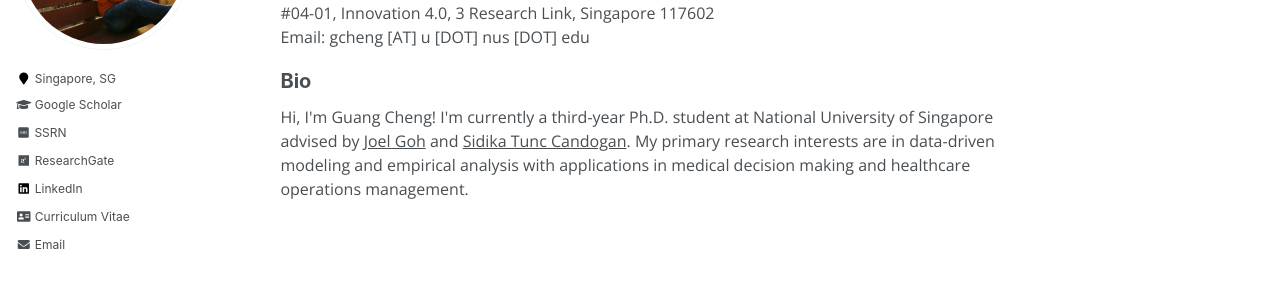
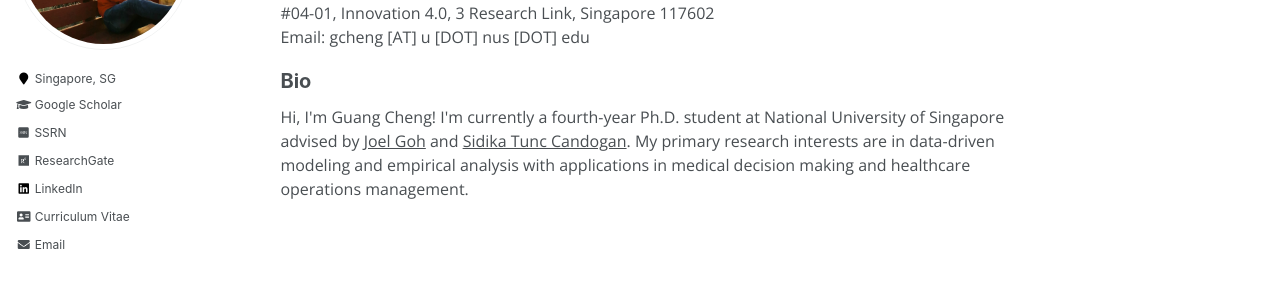
Before and after one commit to gcheng-nus/gcheng-nus.github.io, a Jekyll site: the page built from _pages/about.md, in a window 1280 px wide. Shown: the part 232-532 px from the top of the page. Built offline with Jekyll 4.4.1, drawn with Linux system fonts in a browser that asks for light colours; some web fonts are replaced; comment, search, counter and statistics services are not loaded.

Commit message:
update reseach

```diff
--- a/_pages/about.md
+++ b/_pages/about.md
@@ -27,7 +27,7 @@ redirect_from:
 <h2>Bio</h2>
 <p>
 Hi, I'm Guang Cheng!
-I'm currently a third-year Ph.D. student at National University of Singapore advised by <a href="https://www.joelgoh.net/" target="_blank" style="color: rgb(73, 78, 82);">Joel Goh</a> and <a href="https://www.sidikatunccandogan.com/" target="_blank" style="color: rgb(73, 78, 82)">Sidika Tunc Candogan</a>.
+I'm currently a fourth-year Ph.D. student at National University of Singapore advised by <a href="https://www.joelgoh.net/" target="_blank" style="color: rgb(73, 78, 82);">Joel Goh</a> and <a href="https://www.sidikatunccandogan.com/" target="_blank" style="color: rgb(73, 78, 82)">Sidika Tunc Candogan</a>.
 My primary research interests are in data-driven modeling and empirical analysis with applications in medical decision making and healthcare operations management.
 </p>
 
```
Also changed, not shown: _pages/research.md (+1 -1 lines), 3 other files.
